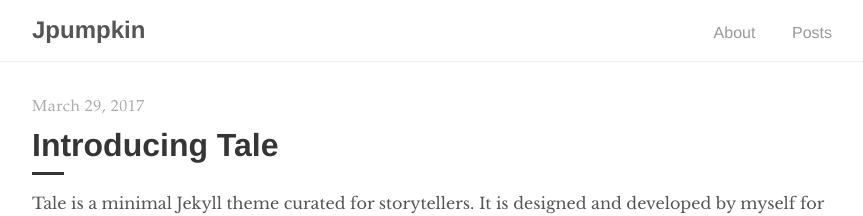
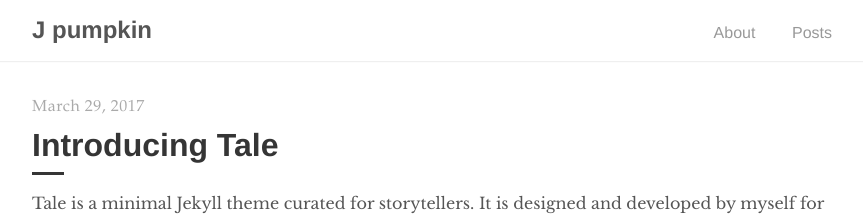
Before and after one commit to Jpumpkin93/Jpumpkin.github.io, a Jekyll site: the page built from index.html, in a window 1280 px wide. Shown: the top 216 px of the page, without its empty margins (208-1071 px from the left). Built offline with Jekyll 4.4.1, drawn with Linux system fonts in a browser that asks for light colours; the list of posts is cut into pages by our own code.

Commit message:
first posting

```diff
--- a/_config.yml
+++ b/_config.yml
@@ -1,5 +1,5 @@
 # Site settings
-title:          Jpumpkin
+title:          J pumpkin
 description:    "Dev Study"
 baseurl:        ""
 url:            "https://Jpumpkin93.github.io"
```
Also changed, not shown: 1 other file.
